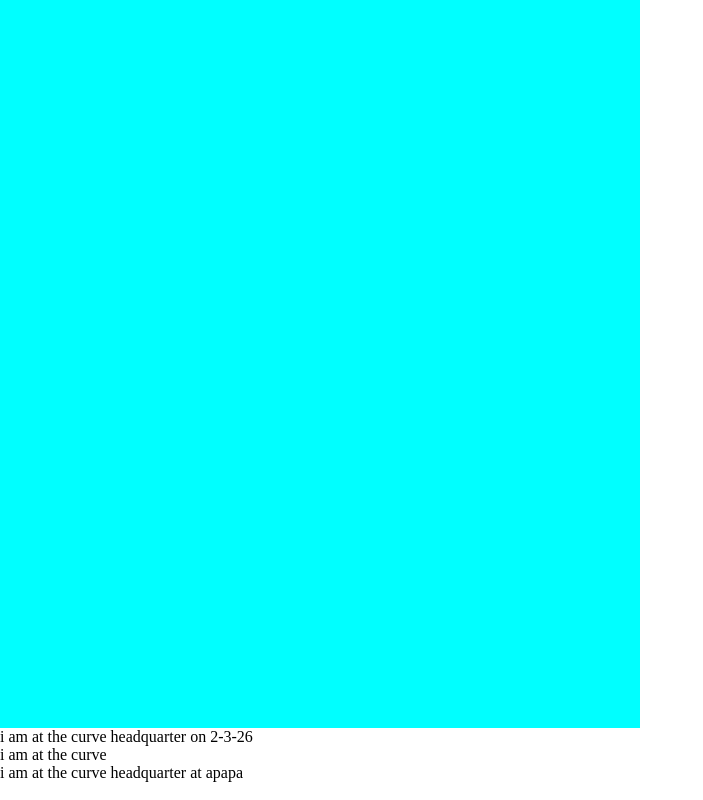
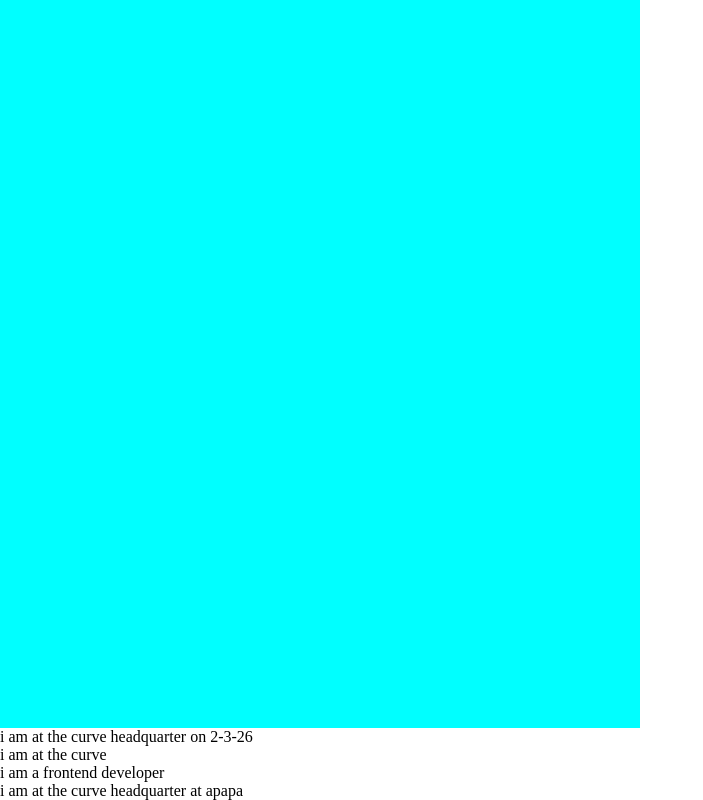
Before and after one commit to thedeveloperfaith/class-practices, a website: page index.html in a window 1280 px wide. Shown: the part 872-1672 px from the top of the page, without its empty margins (0-703 px from the left). Drawn offline with Linux system fonts and the light colour scheme.

Commit message:
added a sentence

```diff
--- a/index.html
+++ b/index.html
@@ -11,6 +11,7 @@
     <h1>Hello curve</h1>
     <p>i am at the curve headquarter on 2-3-26</p>
     <p>i am at the curve </p>
+     <p>i am a frontend developer</p>
     <p>i am at the curve headquarter at apapa</p>
 
 
```
